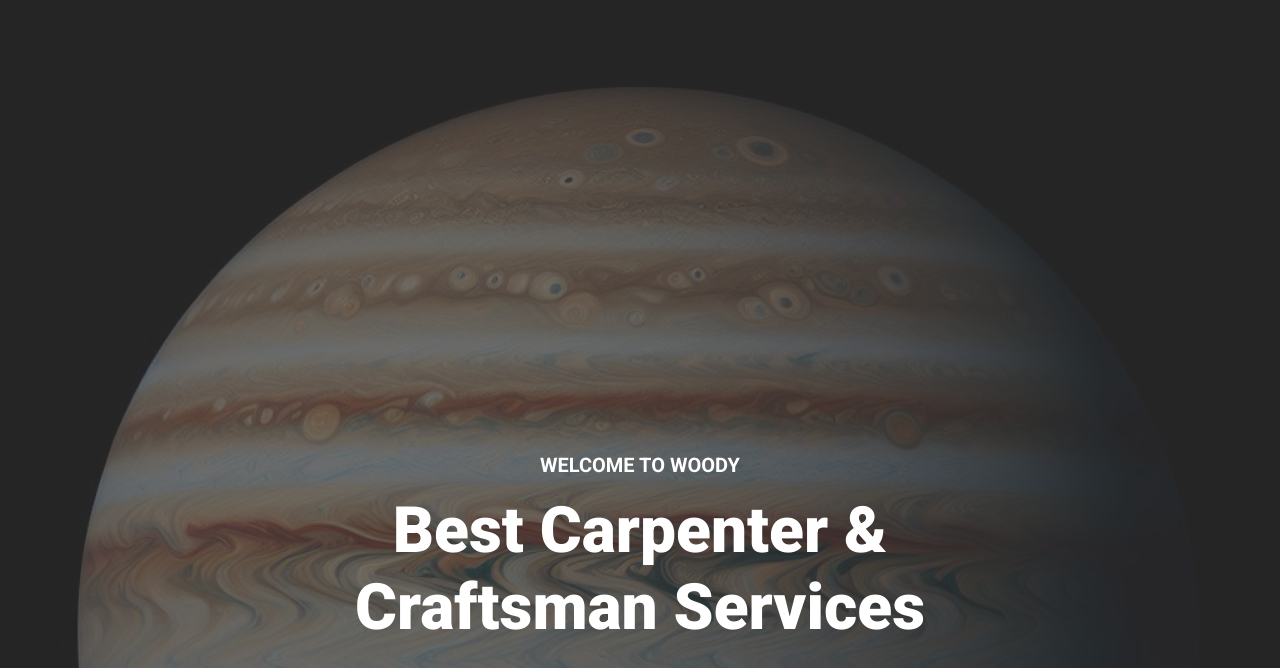
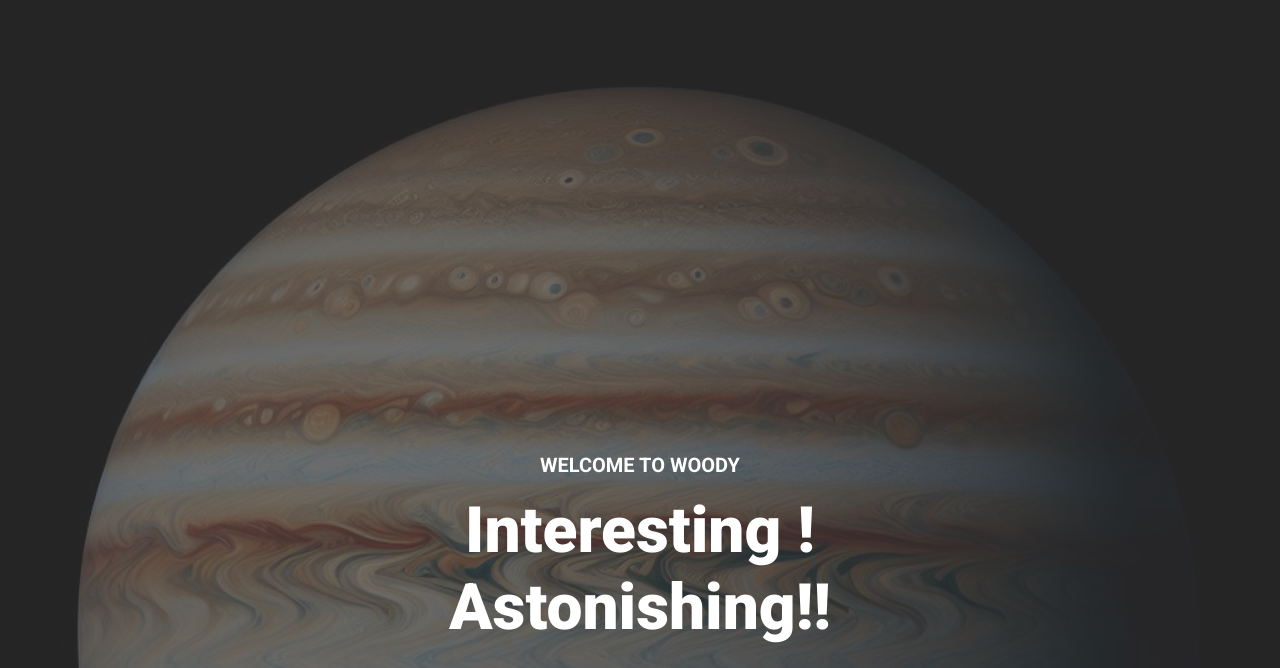
Before and after one commit to parkstery/woodja, a plain HTML site: page index.html in a window 1280 px wide. Shown: the part 131-799 px from the top of the page. Drawn offline with nearby package versions, Linux system fonts and the light colour scheme.

Commit message:
Update index.html

```diff
--- a/index.html
+++ b/index.html
@@ -114,7 +114,7 @@
                         <div class="row justify-content-center">
                             <div class="col-12 col-lg-8 text-center">
                                 <h5 class="text-white text-uppercase mb-3 animated slideInDown">Welcome To WooDY</h5>
-                                <h1 class="display-3 text-white animated slideInDown mb-4">Best Carpenter & Craftsman Services</h1>
+                                <h1 class="display-3 text-white animated slideInDown mb-4">Interesting ! Astonishing!!</h1>
                                 <p class="fs-5 fw-medium text-white mb-4 pb-2">Vero elitr justo clita lorem. Ipsum dolor at sed stet sit diam no. Kasd rebum ipsum et diam justo clita et kasd rebum sea elitr.</p>
                                 <a href="" class="btn btn-primary py-md-3 px-md-5 me-3 animated slideInLeft">Read More</a>
                                 <a href="" class="btn btn-light py-md-3 px-md-5 animated slideInRight">Free Quote</a>
@@ -130,7 +130,7 @@
                         <div class="row justify-content-center">
                             <div class="col-12 col-lg-8 text-center">
                                 <h5 class="text-white text-uppercase mb-3 animated slideInDown">Welcome To WooDY</h5>
-                                <h1 class="display-3 text-white animated slideInDown mb-4">Best Carpenter & Craftsman Services</h1>
+                                <h1 class="display-3 text-white animated slideInDown mb-4">Interesting ! Astonishing!!</h1>
                                 <p class="fs-5 fw-medium text-white mb-4 pb-2">Vero elitr justo clita lorem. Ipsum dolor at sed stet sit diam no. Kasd rebum ipsum et diam justo clita et kasd rebum sea elitr.</p>
                                 <a href="" class="btn btn-primary py-md-3 px-md-5 me-3 animated slideInLeft">Read More</a>
                                 <a href="" class="btn btn-light py-md-3 px-md-5 animated slideInRight">Free Quote</a>
@@ -146,7 +146,7 @@
                         <div class="row justify-content-center">
                             <div class="col-12 col-lg-8 text-center">
                                 <h5 class="text-white text-uppercase mb-3 animated slideInDown">Welcome To WooDY</h5>
-                                <h1 class="display-3 text-white animated slideInDown mb-4">Best Carpenter & Craftsman Services</h1>
+                                <h1 class="display-3 text-white animated slideInDown mb-4">Interesting ! Astonishing!!</h1>
                                 <p class="fs-5 fw-medium text-white mb-4 pb-2">Vero elitr justo clita lorem. Ipsum dolor at sed stet sit diam no. Kasd rebum ipsum et diam justo clita et kasd rebum sea elitr.</p>
                                 <a href="" class="btn btn-primary py-md-3 px-md-5 me-3 animated slideInLeft">Read More</a>
                                 <a href="" class="btn btn-light py-md-3 px-md-5 animated slideInRight">Free Quote</a>
```
